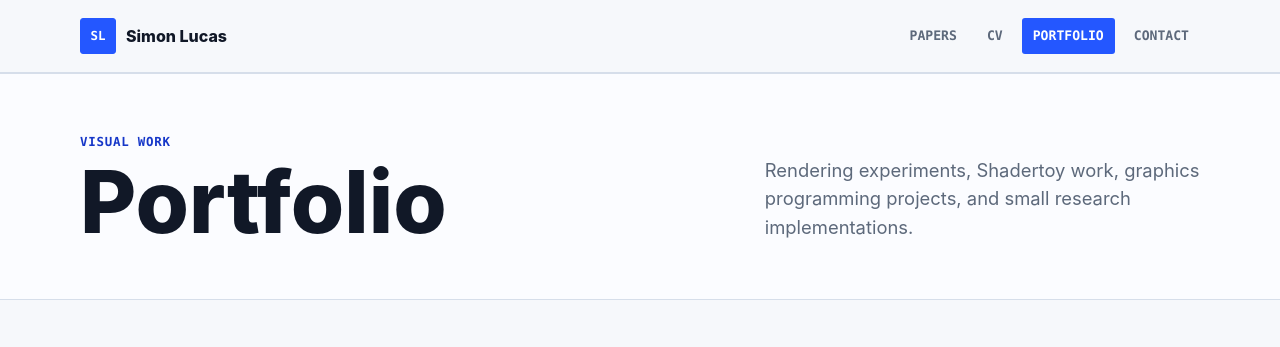
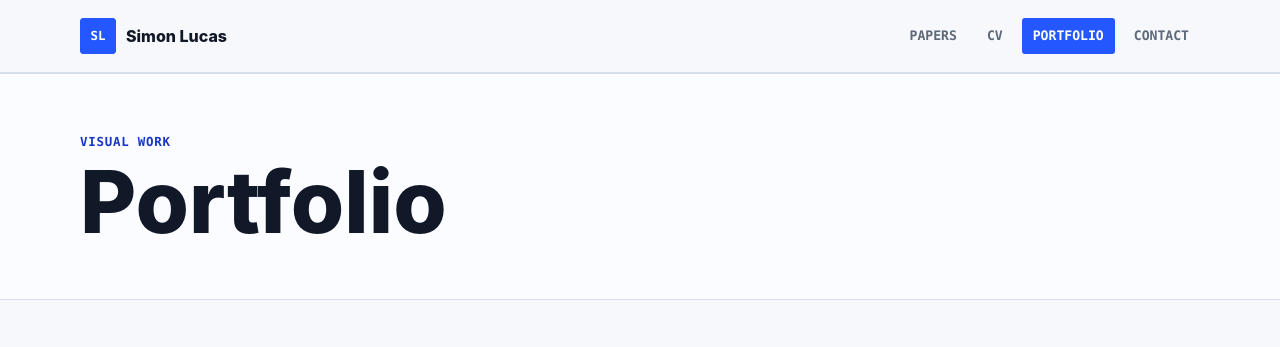
Before and after one commit to SimonLCS/simonlcs.github.io, a website: page portfolio.html in a window 1280 px wide. Shown: the top 347 px of the page. Drawn offline with Linux system fonts and the light colour scheme.

Commit message:
remove <p>

```diff
--- a/portfolio.html
+++ b/portfolio.html
@@ -40,7 +40,7 @@
             <p class="eyebrow">Visual work</p>
             <h1>Portfolio</h1>
           </div>
-          <p>Rendering experiments, Shadertoy work, graphics programming projects, and small research implementations.</p>
+          <p></p>
         </div>
       </section>
 
```
Also changed, not shown: cv.html (+1 -1 lines), publications.html (+1 -1 lines).
